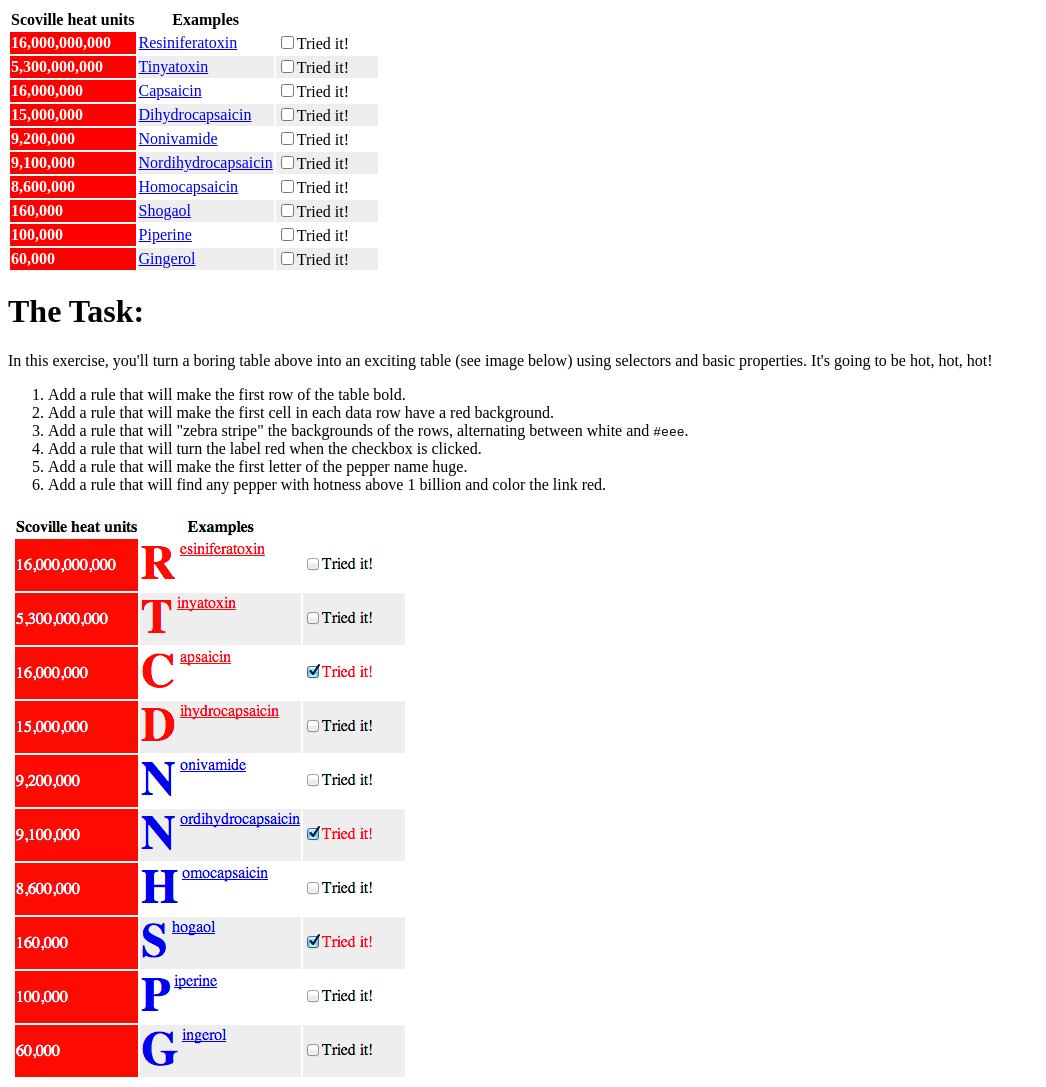
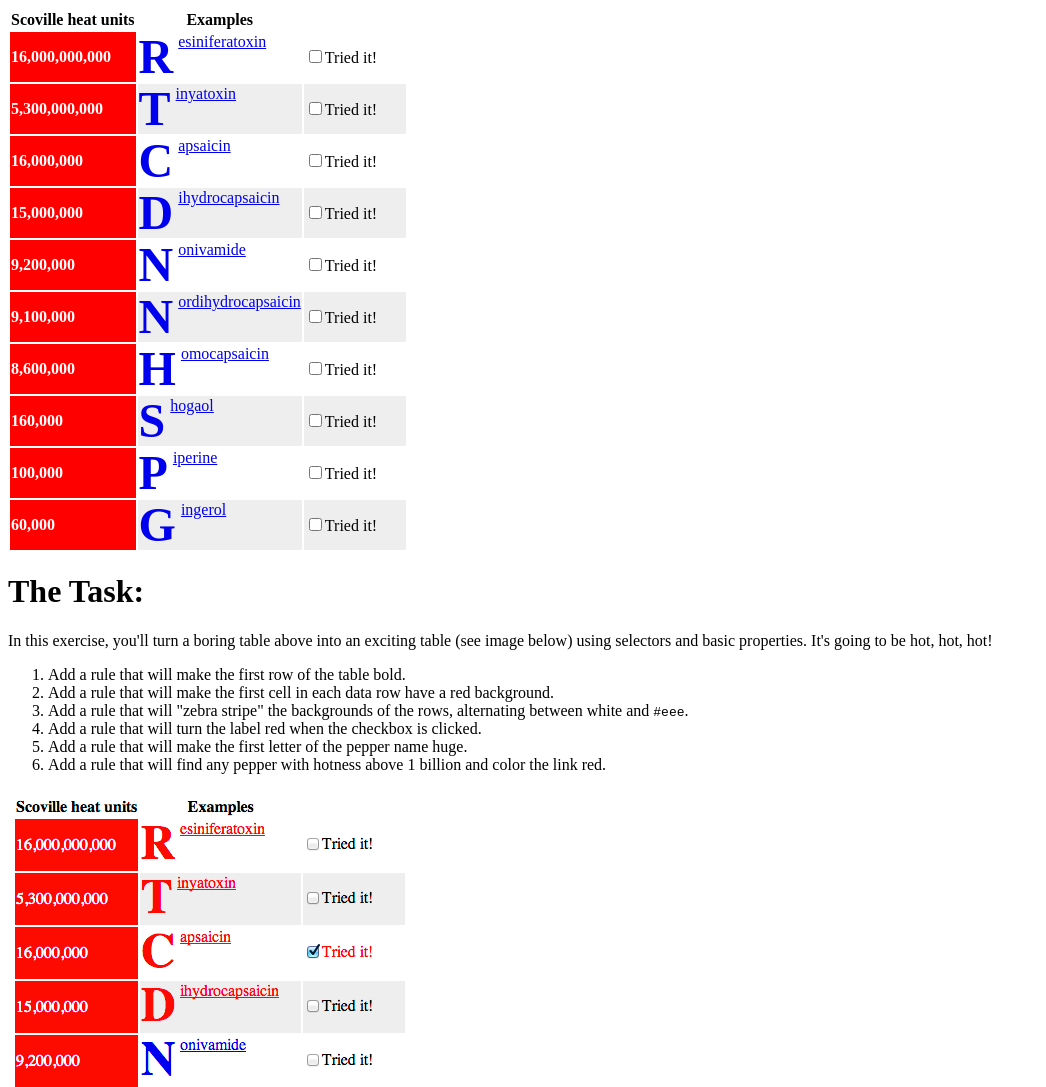
Before and after one commit to YauheniRohau/selectors, a plain HTML site: page index.html in a window 1280 px wide. Shown: the top 1087 px of the page, without its empty margins (0-1046 px from the left). Drawn offline with Linux system fonts and the light colour scheme.

Commit message:
Add a rule that make the first letter of the pepper name huge.

```diff
--- a/index.html
+++ b/index.html
@@ -15,6 +15,19 @@
 
      input[type=checkbox]:checked + label {
        color: red;
+     }
+
+     a {
+       display: block;
+     }
+
+     a:first-letter {
+       text-decoration: none;
+       font-size: 3em;
+       font-weight: bold;
+       float: left;
+       line-height: 1;
+       padding-right: 5px;
      }
    </style>
  </head>
```
